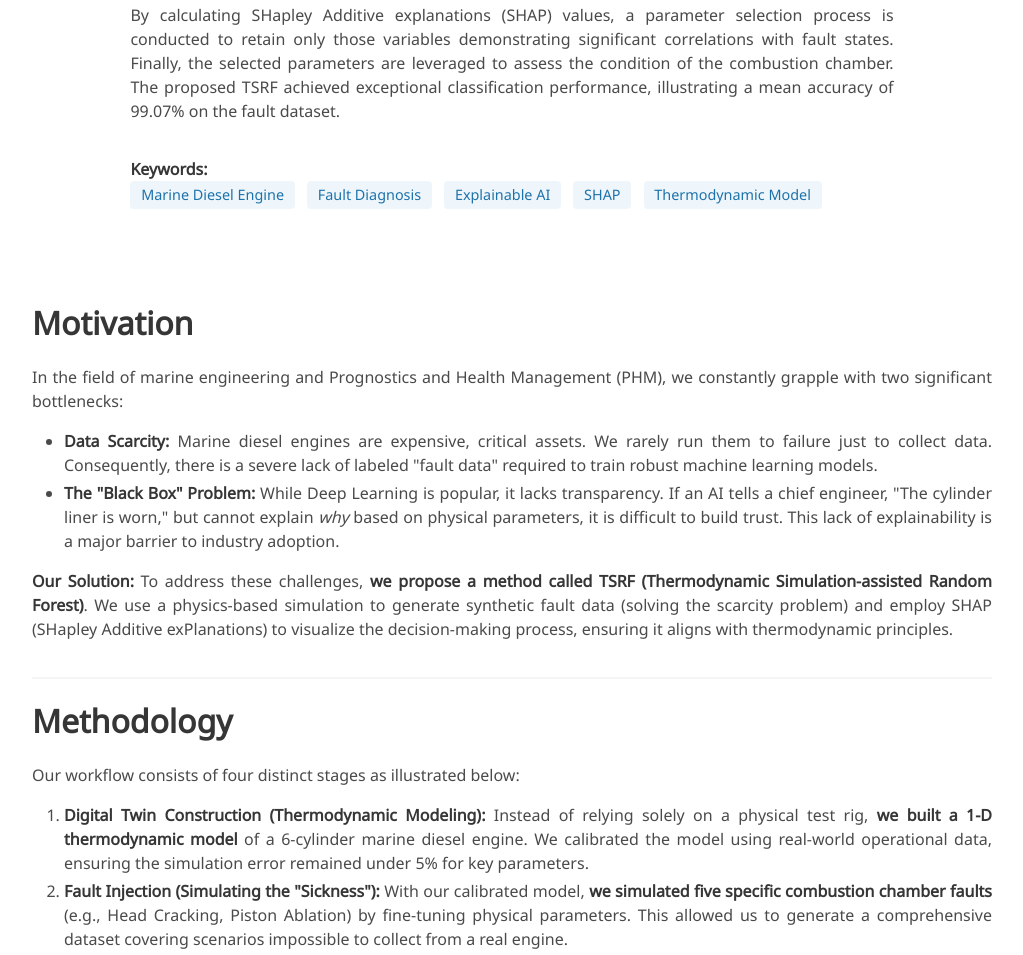
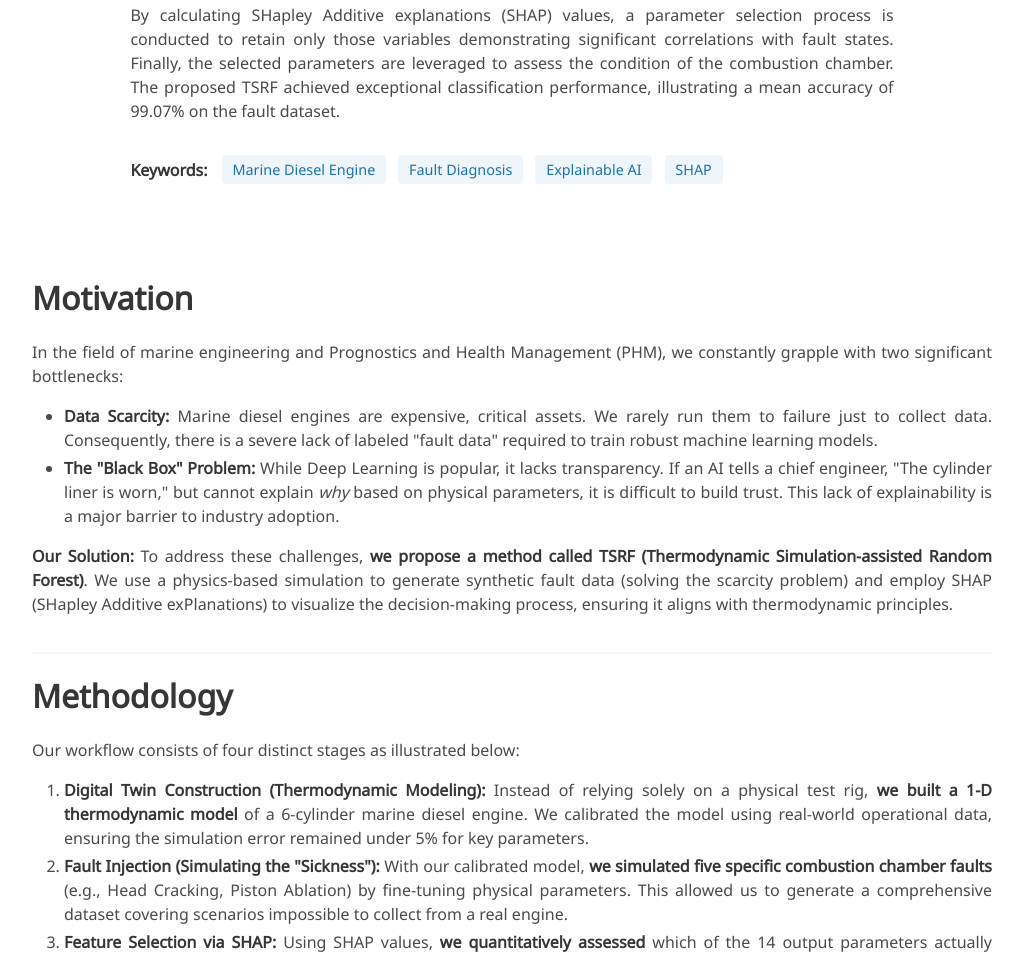
Before and after one commit to TS-RF/TS-RF.github.io, a plain HTML site: page index.html in a window 1280 px wide. Shown: the part 906-1861 px from the top of the page, without its empty margins (128-1151 px from the left). Drawn offline with nearby package versions, Linux system fonts and the light colour scheme; some icons are missing; a web font is replaced by a local one.

Commit message:
Update index.html

```diff
--- a/index.html
+++ b/index.html
@@ -200,7 +200,6 @@
               <span class="tag is-light is-info">Fault Diagnosis</span>
               <span class="tag is-light is-info">Explainable AI</span>
               <span class="tag is-light is-info">SHAP</span>
-              <span class="tag is-light is-info">Thermodynamic Model</span>
             </div>
           </div>
 
```
